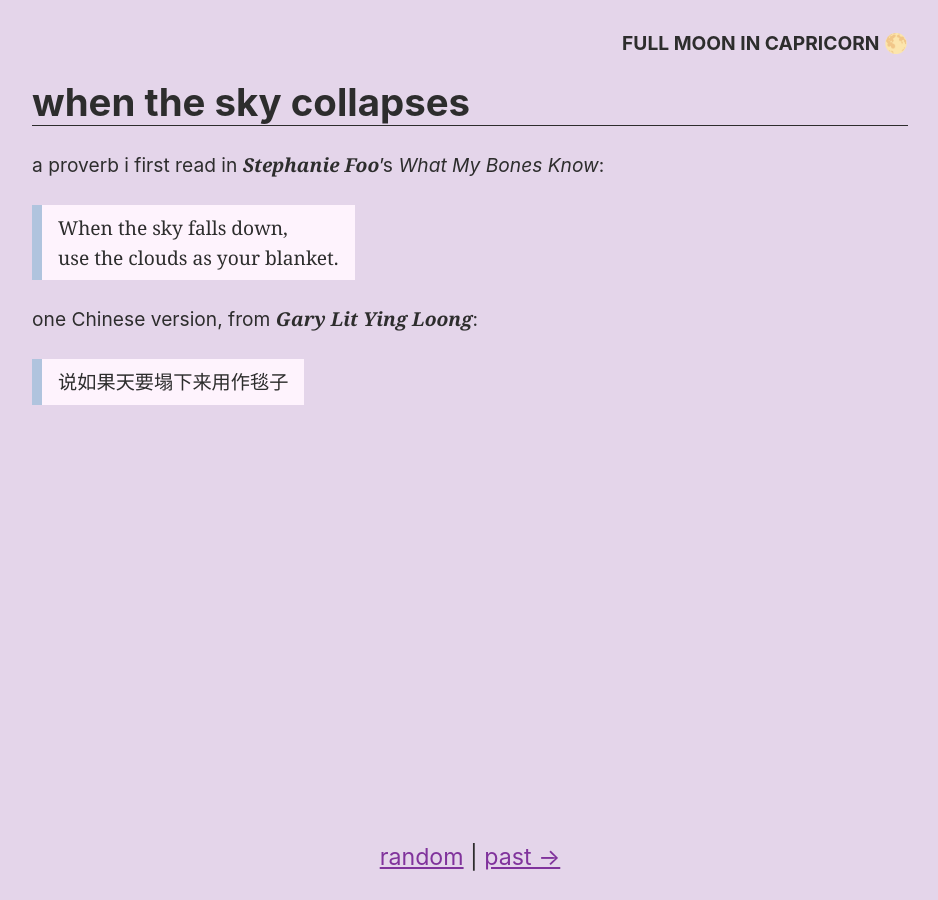
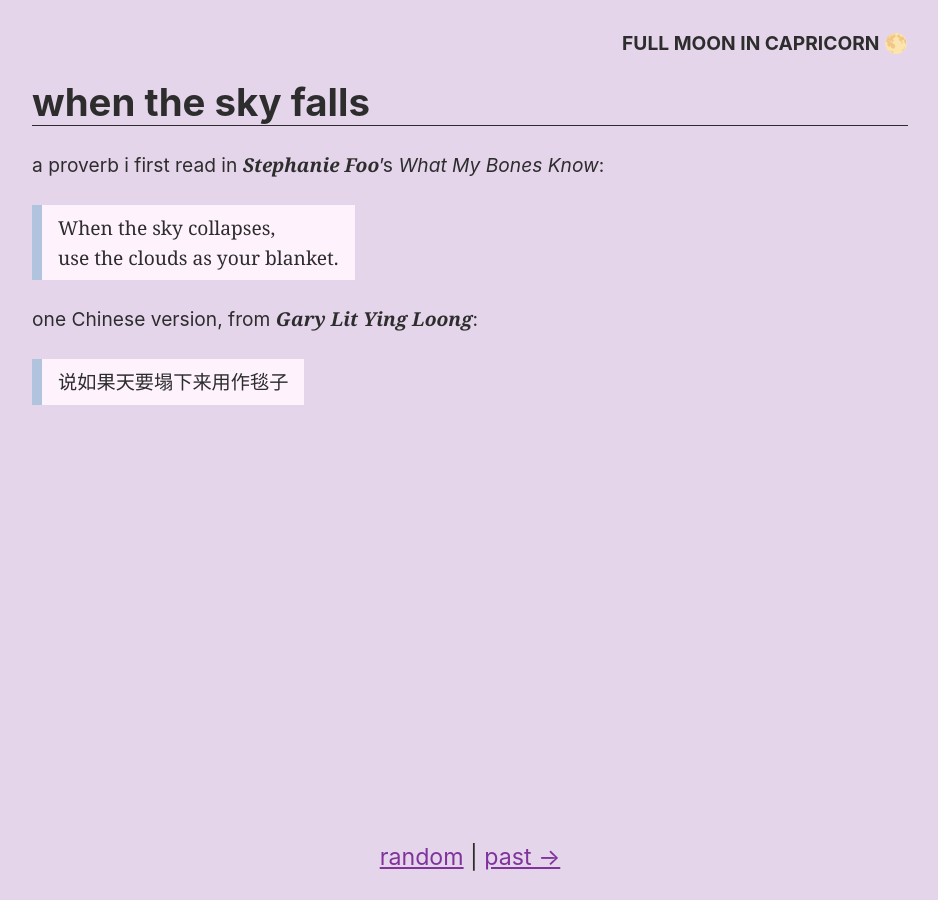
Before and after one commit to dglauber1/dglauber1.github.io, a Jekyll site: the page built from index.md, in a window 1280 px wide. Shown: the whole page, without its empty margins (170-1108 px from the left). Built offline with Jekyll 4.4.1, drawn with Linux system fonts in a browser that asks for light colours.

Commit message:
Update index.md

```diff
--- a/index.md
+++ b/index.md
@@ -1,13 +1,13 @@
 ---
 prev-musing: crossing-half-of-china
-title: when the sky collapses
+title: when the sky falls
 time: full moon in capricorn 🌕
 collection: musings
 ---
 a proverb i first read in
 <cite>Stephanie Foo</cite>'s
 _What My Bones Know_:
-> When the sky falls down,\
+> When the sky collapses,\
 > use the clouds as your blanket.
 
 one Chinese version, from
```
